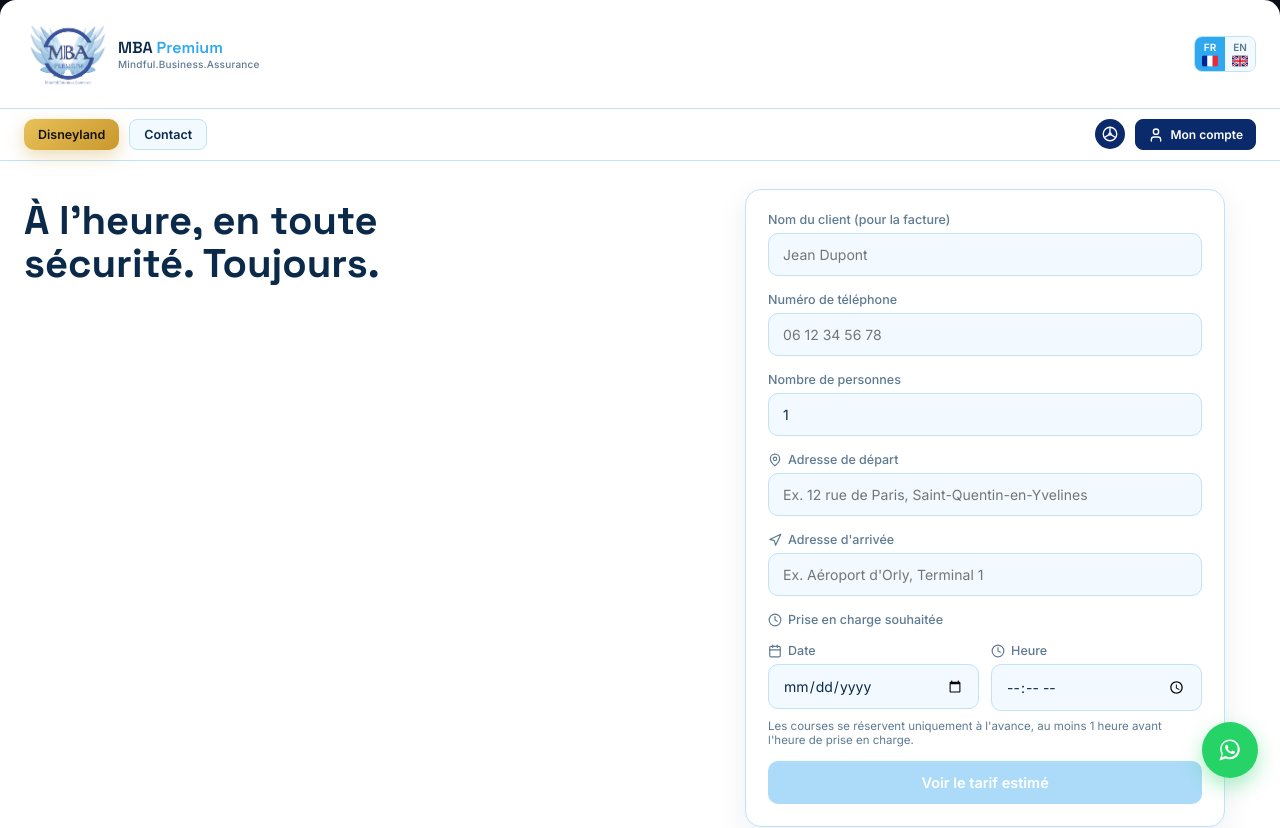
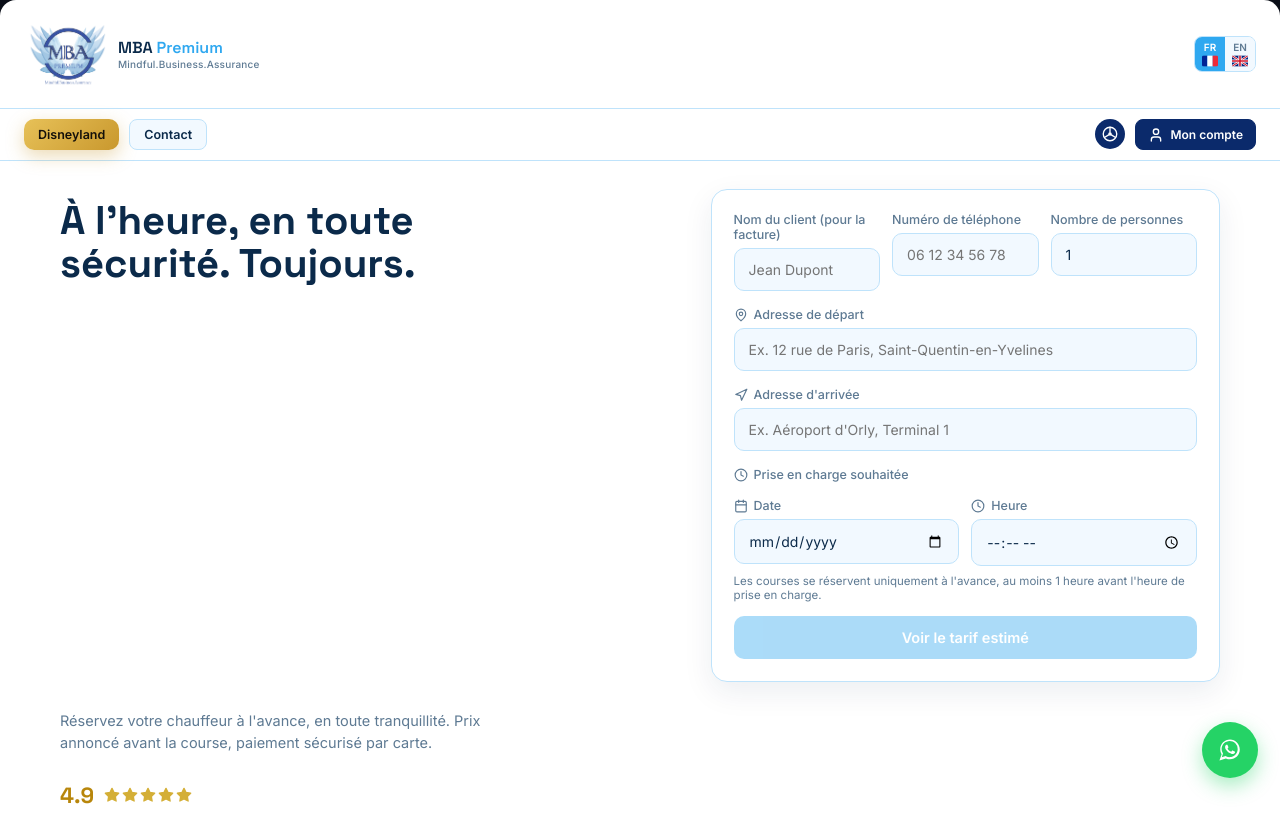
Before and after one commit to MBApremium/mba-premium-vtc, a React (Vite) app: page / in a window 1280 px wide. Shown: the top 828 px of the page. Built offline with nearby package versions, Linux system fonts and the light colour scheme; no server answers; the database is empty.

Commit message:
Update App.jsx

```diff
--- a/src/App.jsx
+++ b/src/App.jsx
@@ -1371,6 +1371,7 @@
     <div className={embedded ? "vtc-panel vtc-panel-embedded" : "vtc-panel"}>
       {!embedded && <PanelHeader title={t("bookingTitle")} onBack={onBack} />}
 
+      <div className="vtc-field-row vtc-field-row-desktop">
         <div className="vtc-field">
           <label>{t("clientNameLabel")}</label>
           <input
@@ -1391,7 +1392,7 @@
           />
         </div>
 
-      <div className="vtc-field">
+        <div className="vtc-field vtc-field-narrow">
           <label>{t("passengersLabel")}</label>
           <input
             type="number"
@@ -1406,6 +1407,7 @@
             }}
             onBlur={() => { if (!trip.passengers) setTrip({ ...trip, passengers: 1 }); }}
           />
+        </div>
       </div>
 
       <AddressField
@@ -2777,6 +2779,7 @@
       .vtc-brand-link-gold:hover, .vtc-brand-link-gold.is-active { background: #F5E3B8; border-color: #A87C1F; color: #14100A; }
 
       .vtc-panel-wide { max-width: 860px; }
+      @media (min-width: 1180px) { .vtc-panel-wide { max-width: 980px; } }
       .vtc-contact-grid { display: grid; grid-template-columns: 1.4fr 1fr; gap: 24px; align-items: start; }
       @media (max-width: 720px) { .vtc-contact-grid { grid-template-columns: 1fr; } }
       .vtc-contact-form textarea, .vtc-contact-form select {
@@ -2829,7 +2832,8 @@
       }
       .vtc-navbtn:hover, .vtc-navbtn.is-active { color: var(--vtc-text); border-color: var(--vtc-accent); }
 
-      .vtc-main { padding: 28px 24px 36px; flex: 1; }
+      .vtc-main { padding: 28px 40px 36px; flex: 1; max-width: 1240px; margin: 0 auto; width: 100%; box-sizing: border-box; }
+      @media (max-width: 720px) { .vtc-main { padding: 20px 16px 28px; } }
 
       .vtc-hero { display: grid; grid-template-columns: 1.1fr 0.9fr; gap: 28px; align-items: start; }
       @media (max-width: 720px) { .vtc-hero { grid-template-columns: 1fr; } }
@@ -2914,6 +2918,8 @@
       .vtc-recent-price { font-family: 'IBM Plex Mono', monospace; color: var(--vtc-accent-2); font-size: 13.5px; }
 
       .vtc-panel { max-width: 480px; margin: 0 auto; }
+      @media (min-width: 860px) { .vtc-panel { max-width: 620px; } }
+      @media (min-width: 1180px) { .vtc-panel { max-width: 700px; } }
       .vtc-panel-head { display: flex; align-items: center; gap: 12px; margin-bottom: 22px; }
       .vtc-icon-btn { background: var(--vtc-surface); border: 1px solid var(--vtc-border); color: var(--vtc-text); width: 34px; height: 34px; border-radius: 8px; display: flex; align-items: center; justify-content: center; cursor: pointer; }
 
@@ -2925,6 +2931,12 @@
       }
       .vtc-field input:focus { border-color: var(--vtc-accent); }
       .vtc-field-row { display: flex; gap: 12px; }
+      .vtc-field-row-desktop { flex-direction: column; }
+      .vtc-field-narrow { flex: 0 0 auto; width: 100%; }
+      @media (min-width: 640px) {
+        .vtc-field-row-desktop { flex-direction: row; }
+        .vtc-field-row-desktop .vtc-field-narrow { width: 110px; }
+      }
       .vtc-field-row .vtc-field { flex: 1; }
 
       .vtc-address-field { position: relative; }
```
Lines whose indentation alone changed are shown as unchanged.
